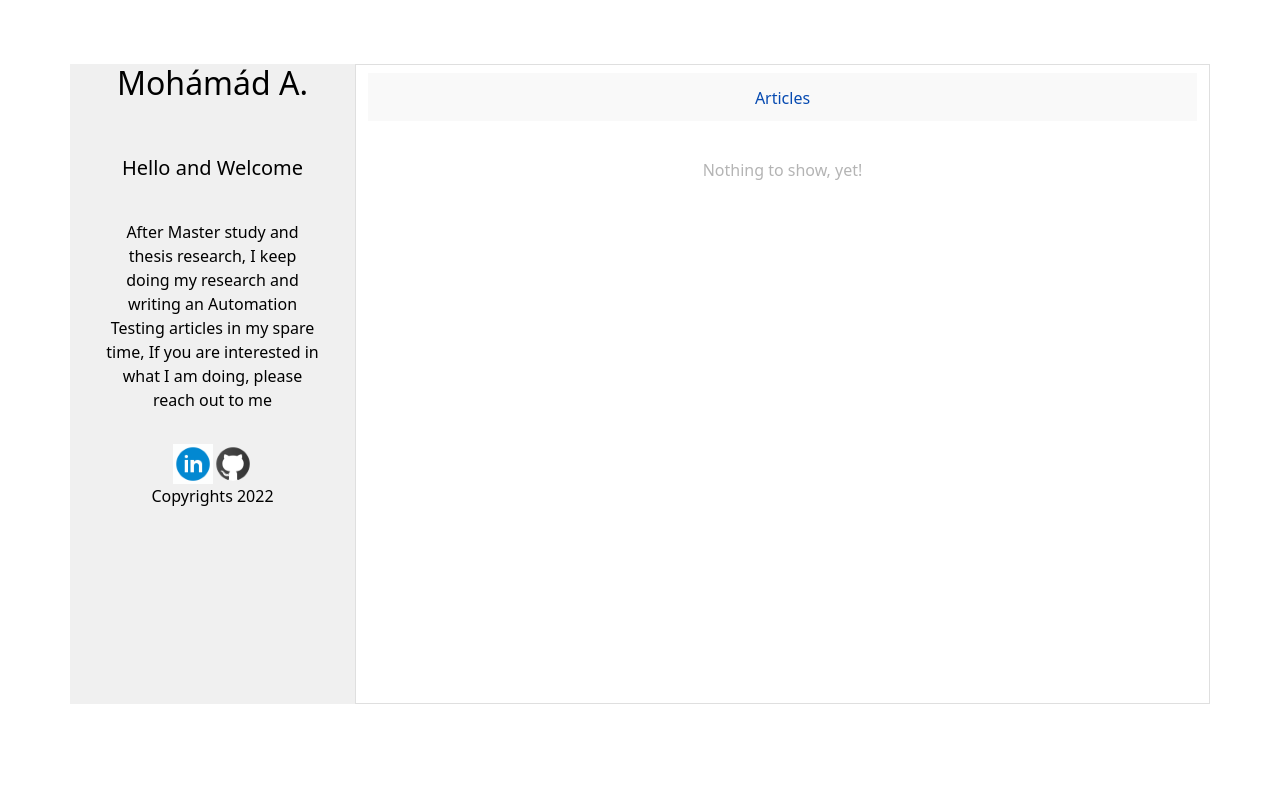
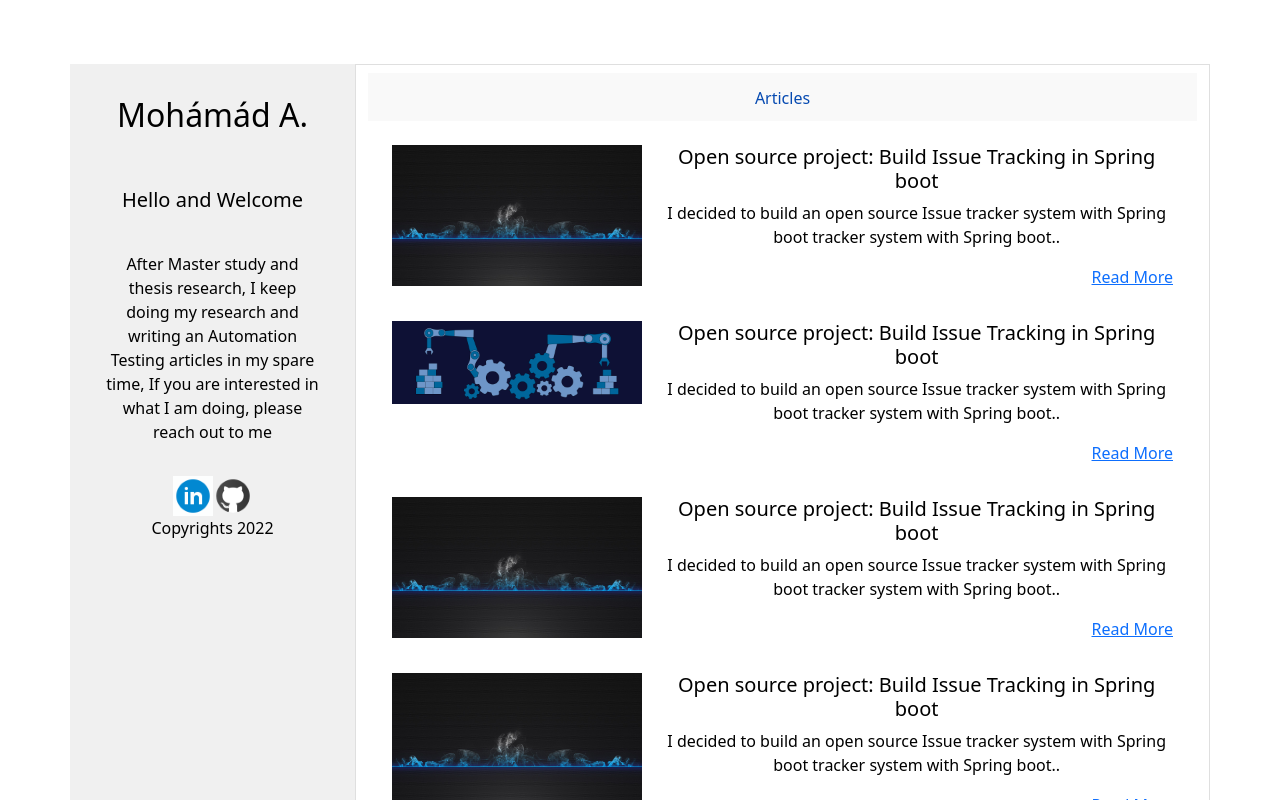
Before and after one commit to jamalmohamad/mohammedtester, a React (Create React App) app: page / in a window 1280 px wide. Shown: the top 800 px of the page. Built offline with nearby package versions, Linux system fonts and the light colour scheme.

Commit message:
feat: better article ui

```diff
--- a/src/App.css
+++ b/src/App.css
@@ -134,7 +134,7 @@ body {
   border-style: solid;
   border-width: thin;
   border-radius: 0rem;
-  height: 40rem;
+  height: 60rem;
 }
 
 .custom-article-p {
@@ -150,3 +150,33 @@ body {
   color: #064ab1;
 
 }
+
+
+.custom-h2 {
+  padding-top: 2rem;
+}
+
+
+.custom-float-right {
+  float: right;
+}
+
+
+.custom-float-left {
+  float: left;
+}
+
+
+.up-down-padding {
+  padding-top: 0.5rem;
+  padding-bottom: 0.5rem;
+}
+
+.row.up-down-padding:hover {
+  background-color: #f3f3f3;
+}
+
+
+.up-margin {
+  margin-top: 1rem;
+}
--- a/src/components/article.tsx
+++ b/src/components/article.tsx
@@ -1,8 +1,30 @@
+import { news } from "../data/news";
+
 export function Article() {
-    return(
-        <>
-        <p className="custom-article-p">Nothing to show, yet!</p>
-        </>
-    )
-
+  return (
+    <>
+      <div className="container">
+      {news.map((article) => (
+        <div className="row up-down-padding up-margin">
+            <>
+              <div className="col-sm-4">
+                <img src={article.imageURL} width="250rem;" />
+              </div>
+              <div className="col-sm-8">
+                <h5 className="custom-float-left">
+                  {article.title}
+                </h5>
+                <p className="custom-float-left">
+                  {article.description}
+                </p>
+                <a className="custom-float-right" href="/">
+                  Read More
+                </a>
+              </div>
+            </>
+        </div>
+        ))}
+      </div>
+    </>
+  );
 }
--- a/src/components/home.tsx
+++ b/src/components/home.tsx
@@ -15,7 +15,7 @@ export function Home() {
         <Col sm={3} className="custom-box about">
         <Navbar.Brand href="">
             {/* <img src={ReactLogo} width="10%" alt="React Logo" /> */}
-            <h2>Mohámád A. </h2>
+            <h2 className="custom-h2">Mohámád A. </h2>
 
           </Navbar.Brand>
           <About></About>
--- /dev/null
+++ b/src/data/news.ts
@@ -0,0 +1,35 @@
+import Photo1 from "../../src/utils/banner.jpg";
+import Photo2 from "../../src/utils/banner2.png";
+
+export const news: any[] = [
+    {
+      title: "Open source project: Build Issue Tracking in Spring boot",
+      description: "I decided to build an open source Issue tracker system with Spring boot tracker system with Spring boot..",
+      imageURL: Photo1,
+      link: "/",
+    },
+    {
+      title: "Open source project: Build Issue Tracking in Spring boot",
+      description: "I decided to build an open source Issue tracker system with Spring boot tracker system with Spring boot..",
+      imageURL: Photo2 ,
+      link: "/",
+    },
+    {
+        title: "Open source project: Build Issue Tracking in Spring boot",
+        description: "I decided to build an open source Issue tracker system with Spring boot tracker system with Spring boot..",
+        imageURL: Photo1 ,
+        link: "/",
+      },
+      {
+        title: "Open source project: Build Issue Tracking in Spring boot",
+        description: "I decided to build an open source Issue tracker system with Spring boot tracker system with Spring boot..",
+        imageURL: Photo1 ,
+        link: "/",
+      },
+      {
+        title: "Open source project: Build Issue Tracking in Spring boot",
+        description: "I decided to build an open source Issue tracker system with Spring boot tracker system with Spring boot..",
+        imageURL: Photo1 ,
+        link: "/",
+      }
+  ];
```
